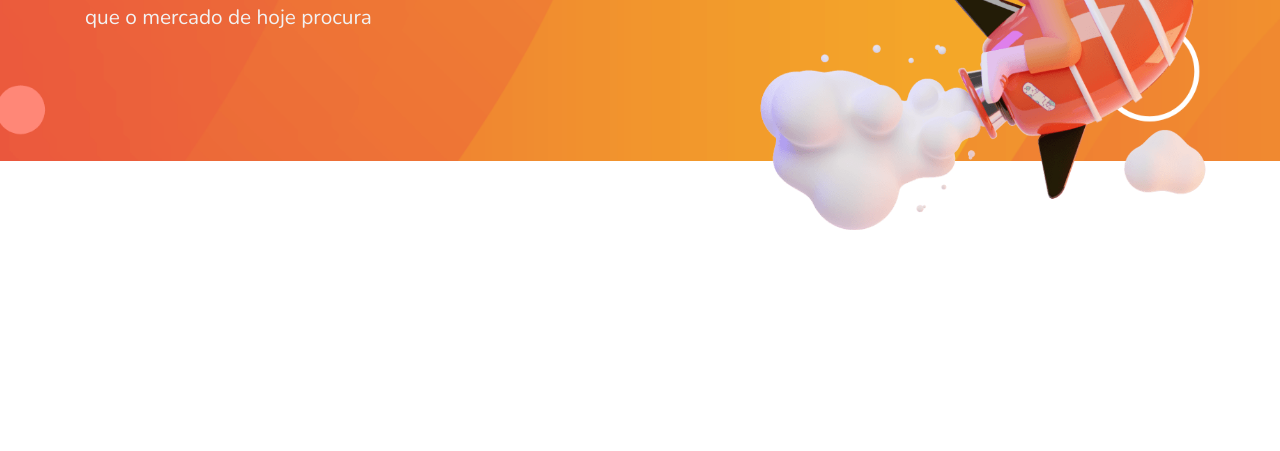
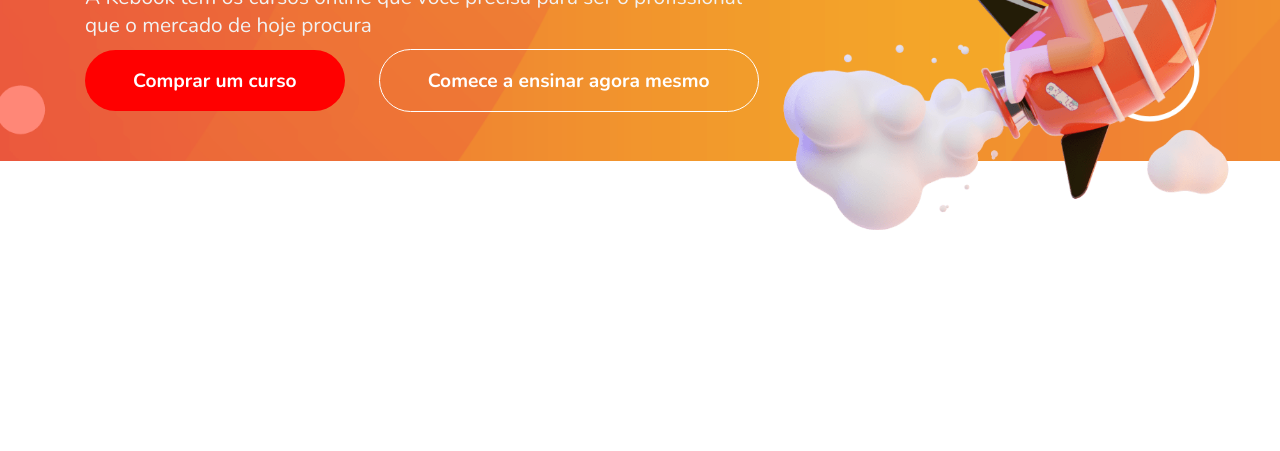
Before and after one commit to Lucashylario/kebook-home, a website: page src/index.html in a window 1280 px wide. Shown: the part 349-800 px from the top of the page. Drawn offline with nearby package versions, Linux system fonts and the light colour scheme.

Commit message:
adicionado botões do banner e ajustado posições

```diff
--- a/src/css/_btn.css
+++ b/src/css/_btn.css
@@ -39,3 +39,47 @@
 .btn-subscribe:hover {
     border: 1px solid rgba(255, 0, 0, 0.068);
 }
+
+/* Botão Banner */
+
+.btn-banner {
+    font-size: 1.2rem;
+    font-weight: 700;
+    color: white;
+
+    background: red;
+    background-image: linear-gradient(90deg, red,rgb(255, 238, 0));
+    background-repeat: no-repeat;
+    background-size: 0% 100px;
+    background-position: right bottom;
+    transition: background-size 1s ease;
+
+    padding: 1.1rem 3rem;
+    border-radius: 50px;
+
+    margin-right: 30px;
+    cursor: pointer;
+}
+
+.btn-banner:hover {
+    background-size: 100% 100px;
+}
+
+.btn-banner2 {
+    width: max-content;
+
+    padding: 1.1rem 3rem;
+    border-radius: 50px;
+    border: 1px solid #fff;
+    transition: background 1s;
+}
+
+.btn-banner2:hover {
+    background-color: red;
+    border: 1px solid red;
+}
+
+.btn-banner2  a {
+    font-size: 1.2rem;
+    font-weight: 700;
+}
--- a/src/index.html
+++ b/src/index.html
@@ -91,6 +91,8 @@
                 <div class="header-info">
                     <h1>Investir em <br /> Seu <b>Futuro</b></h1>
                     <p>A Kebook tem os cursos online que você precisa para ser o profissional <br /> que o mercado de hoje procura</p>
+                    <button class="btn btn-banner"><a href="https://www.kebook.com.br/cursos">Comprar um curso</a></button>
+                    <button class="btn btn-banner2"><a href="https://www.kebook.com.br/instrutor">Comece a ensinar agora mesmo</a></button>
                 </div>
                 <div class="ilustration-banner">
                     <img src="./assets/illustra-home-1.png" alt="Ilustração">
--- a/src/style.css
+++ b/src/style.css
@@ -22,6 +22,7 @@
 
 .header-info {
     padding: 0 15px;
+    position: absolute;
 }
 
 .header-info h1 {
@@ -40,10 +41,11 @@
     font-weight: 400;
     color: var(--color-primary);
 
+    margin-top: 0.5rem;
+    margin-bottom: 0.625rem;
 }
 
 .ilustration-banner img {
     width: 455px;
-    margin-top: 10.5rem;
-    margin-bottom: -7rem;
+    margin: 10.5rem 0 -7rem 44.375rem;
 }
```
